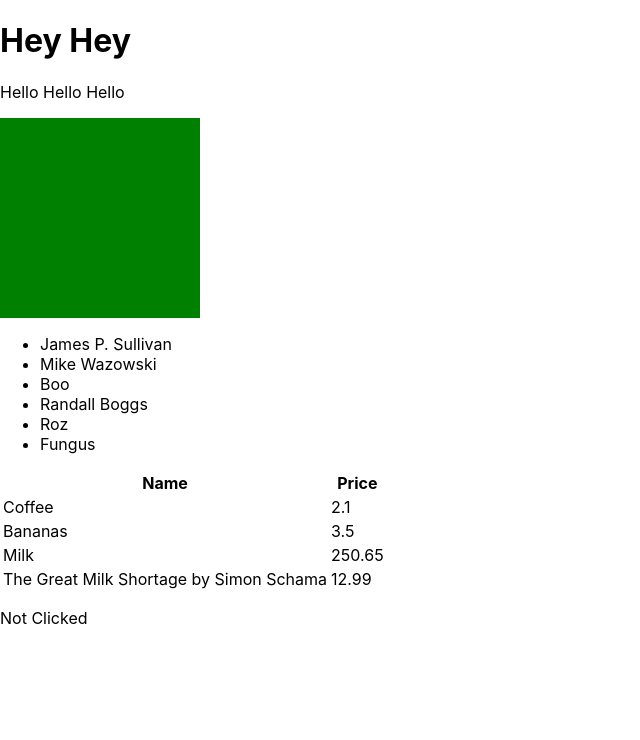
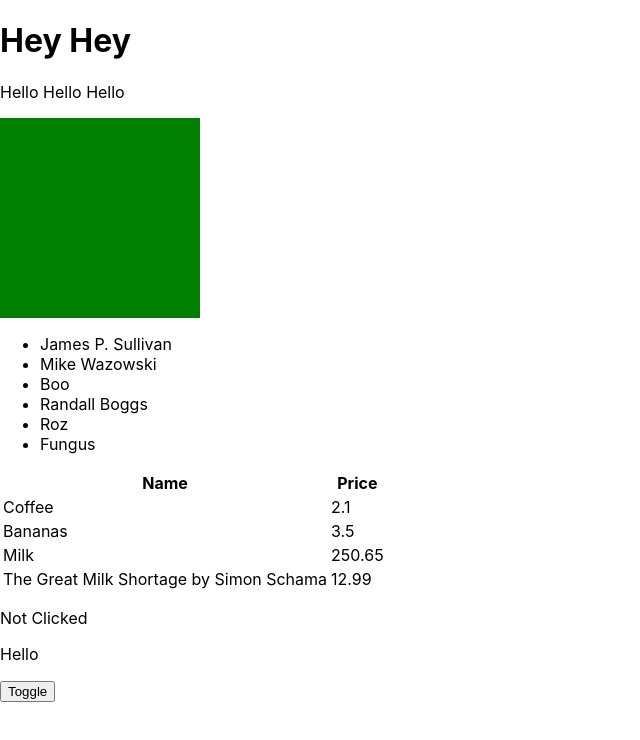
Before and after one commit to mdm106/week-09--first-react-app, a React (Create React App) app: page / in a window 1280 px wide. Shown: the top 740 px of the page, without its empty margins (0-640 px from the left). Built offline with nearby package versions, Linux system fonts and the light colour scheme.

Commit message:
App.js updated to include both Clicked and ToggleText components

```diff
--- a/src/App.js
+++ b/src/App.js
@@ -4,6 +4,7 @@ import Stuff from './components/Stuff';
 import Basket from './components/Basket';
 import FadeIn from './components/FadeIn';
 import Clicked from './components/Clicked';
+import ToggleText from './components/ToggleText'
 
 function App() {
   return (
@@ -19,6 +20,7 @@ function App() {
           ]
         } />
         <Clicked />
+        <ToggleText />
       </FadeIn>
     </>
   );
```
